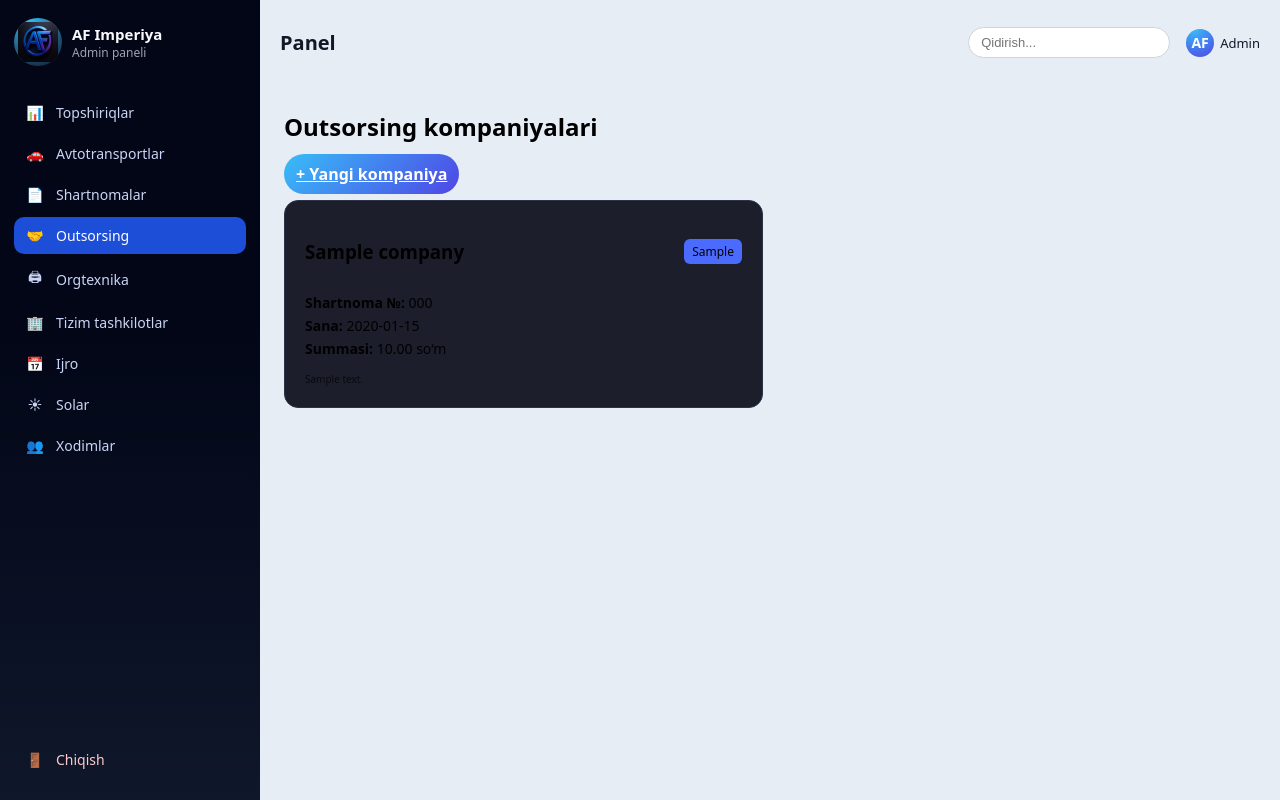
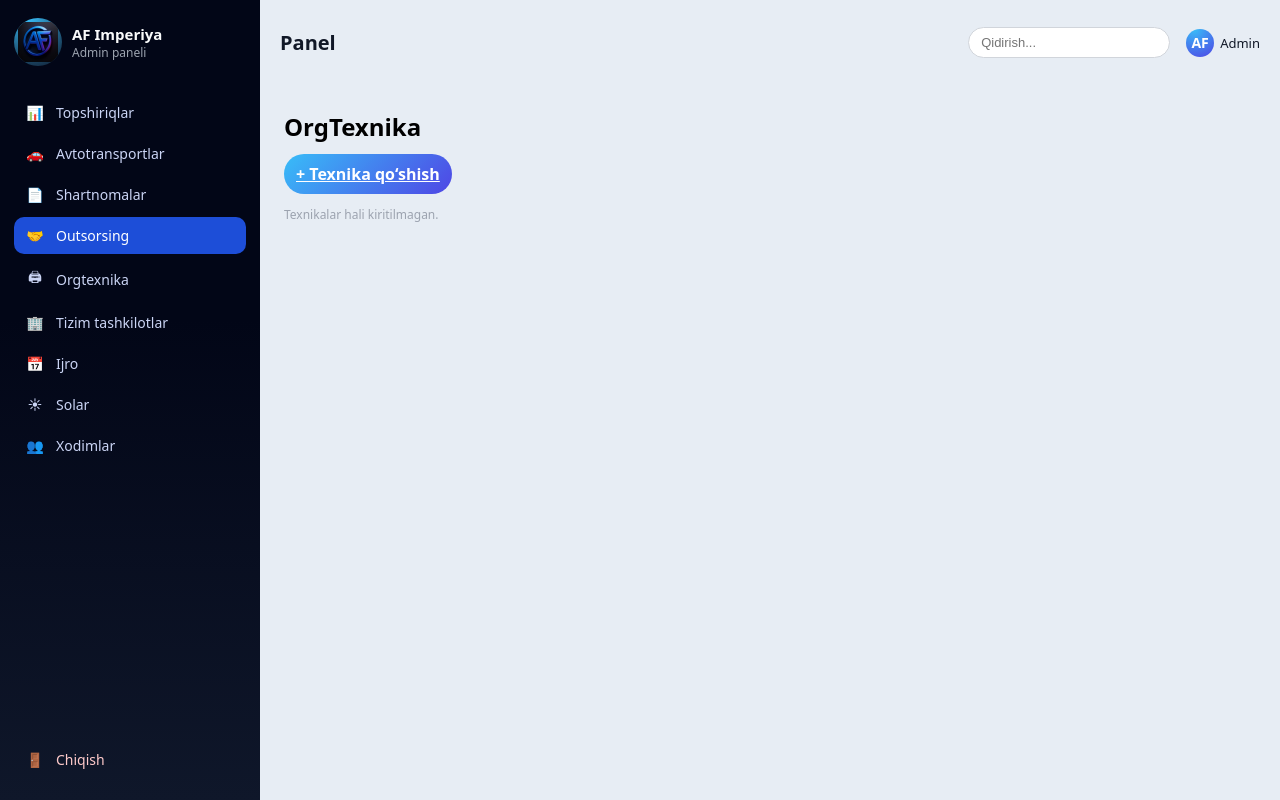
Before and after one commit to Mirfayziev/AF_IMPERIYA, a Flask app: page /outsourcing in a window 1280 px wide. Run offline with Flask 3, Linux system fonts and the light colour scheme; the visitor is signed in with stand-in values (Sample User, id 1); tables that the repository leaves empty hold one stand-in row (values such as "Sample post").

Commit message:
Update list.html

```diff
--- a/templates/outsourcing/list.html
+++ b/templates/outsourcing/list.html
@@ -2,91 +2,87 @@
 {% block content %}
 
 <div class="page-title">
-    <h1>Outsorsing kompaniyalari</h1>
+    <h1>OrgTexnika</h1>
 </div>
 
 {% if session.get("user_role") in ["admin","manager"] %}
 <div style="margin-bottom:15px;">
-    <a href="/outsourcing/create" class="btn btn-primary">+ Yangi kompaniya</a>
+    <a href="/orgtech/create" class="btn btn-primary">+ Texnika qo‘shish</a>
 </div>
 {% endif %}
 
-<div class="outs-grid">
+<div class="org-grid">
 
-    {% for c in companies %}
-    <div class="outs-card" onclick="window.location='/outsourcing/{{ c.id }}'">
+    {% for t in items %}
+    <div class="org-card" onclick="window.location='/orgtech/{{ t.id }}'">
 
-        <div class="outs-header">
-            <h3>{{ c.name }}</h3>
-            <span class="badge blue">{{ c.service_type }}</span>
+        <div class="org-header">
+            <h3>{{ t.name }}</h3>
+            <span class="status {{ t.status }}">{{ t.status }}</span>
         </div>
 
-        <div class="outs-body">
-            <div><b>Shartnoma №:</b> {{ c.contract_number or "—" }}</div>
-            <div><b>Sana:</b> {{ c.contract_date or "—" }}</div>
-            <div><b>Summasi:</b> {{ "%.2f"|format(c.contract_amount or 0) }} so‘m</div>
+        <div class="org-body">
+            <div><b>Model:</b> {{ t.model }}</div>
+            <div><b>Serial №:</b> {{ t.serial_number }}</div>
+            <div><b>Biriktirilgan:</b> {{ t.assigned_to.username if t.assigned_to else "—" }}</div>
         </div>
 
-        <div class="outs-footer">
-            <small>{{ c.comment[:80] if c.comment else "" }}</small>
+        <div class="org-footer">
+            <small>Oxirgi yangilanish: {{ t.last_update }}</small>
         </div>
 
     </div>
     {% else %}
-        <div class="empty-text">Hali birorta kompaniya kiritilmagan.</div>
+        <div class="empty-text">Texnikalar hali kiritilmagan.</div>
     {% endfor %}
 
 </div>
 
 <style>
-
-.outs-grid{
+.org-grid{
     display:grid;
     grid-template-columns:repeat(auto-fill,minmax(330px,1fr));
-    gap:14px;
+    gap:15px;
 }
 
-.outs-card{
+.org-card{
     background:#1c1f2b;
-    padding:20px;
+    padding:18px;
     border-radius:14px;
     border:1px solid #2e3448;
-    transition:0.25s;
+    transition:0.2s;
     cursor:pointer;
 }
+.org-card:hover{ border-color:#4b6bff; }
 
-.outs-card:hover{
-    border-color:#4b6bff;
-}
-
-.outs-header{
+.org-header{
     display:flex;
     justify-content:space-between;
     align-items:center;
-    margin-bottom:10px;
+    margin-bottom:8px;
 }
 
-.badge{
+.status{
     padding:4px 8px;
     border-radius:6px;
     font-size:12px;
+    text-transform:uppercase;
+}
+.status.working{ background:#00c853; }
+.status.repair{ background:#ffa726; }
+.status.broken{ background:#ff5252; }
+.status.new{ background:#4b6bff; }
+
+.org-body div{
+    font-size:14px;
+    margin-bottom:4px;
 }
 
-.badge.blue{
-    background:#4b6bff;
-}
-
-.outs-body div{
-    margin-bottom:4px;
-    font-size:14px;
-}
-
-.outs-footer{
-    margin-top:12px;
+.org-footer{
+    margin-top:10px;
     opacity:0.7;
     font-size:12px;
 }
-
 </style>
 
 {% endblock %}
```
